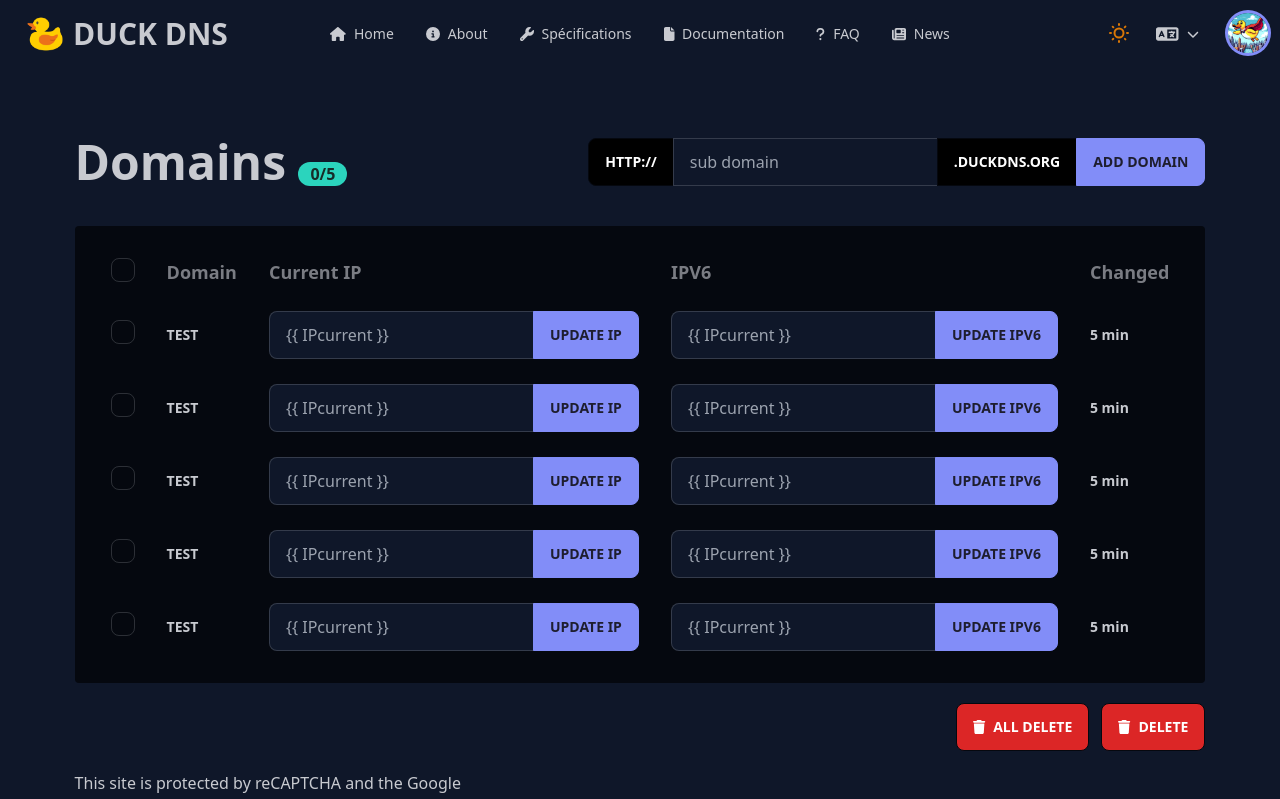
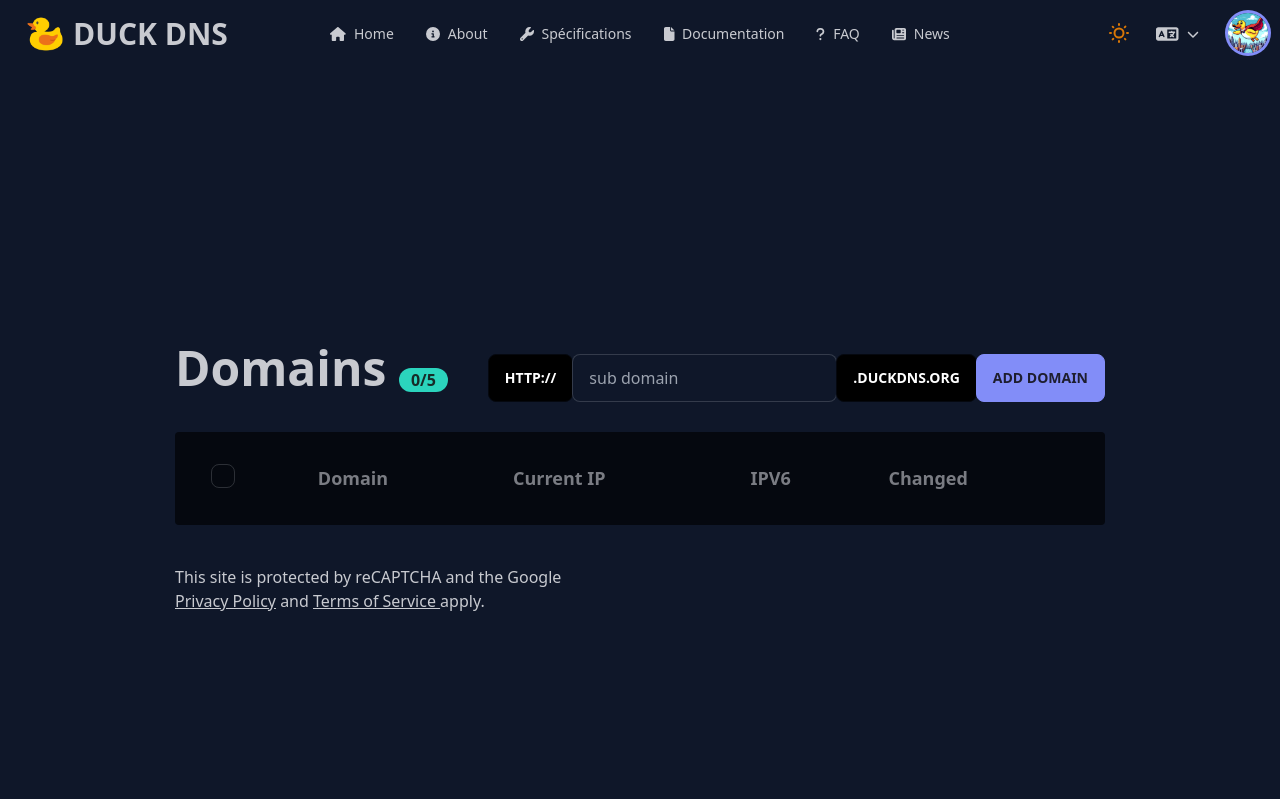
Before and after one commit to Foufou-exe/duckdns, a Vue app in the folder web/: page /domains in a window 1280 px wide. Shown: the top 799 px of the page. Built offline with nearby package versions, Linux system fonts and the light colour scheme; what vue3-lottie would draw is missing.

Commit message:
✨ feat(DOMAINS): EDIT
FINISH

```diff
--- a/web/src/components/DomainsPersonnalization.vue
+++ b/web/src/components/DomainsPersonnalization.vue
@@ -1,22 +1,26 @@
 <template>
-    <div class="min-h-scren">
-        <div class="flex space-x-10 mb-5 mt-5 justify-between">
-            <h1 class="text-3xl md:text-3xl lg:text-5xl font-extrabold mb-5">Domains <span class="badge badge-lg badge-success font-bold">{{ NumberDomain }}/5</span></h1>
-            <div class="join border-secondary">
-                <button class="btn bg-black no-animation join-item text-white">http://</button>
-                <input class="input input-bordered join-item" placeholder="sub domain"/>
-                <button class="btn bg-black  text-white no-animation   join-item ">.duckdns.org</button>
-                <button class="btn join-item btn-secondary">Add Domain</button>
+    <div class="">
+        <!-- En-tête -->
+        <div class="flex flex-wrap md:flex-nowrap justify-between items-center space-x-0 md:space-x-10 mb-5 mt-5">
+        <h1 class="text-3xl lg:text-5xl font-extrabold mb-5 flex-shrink-0">
+            Domains <span class="badge badge-lg badge-success font-bold">{{ domains.length }}/5</span>
+        </h1>
+        <div class="flex flex-wrap items-center join">
+            <button class="btn bg-black no-animation text-white flex-shrink-0">http://</button>
+            <input v-model="newDomain" class="input input-bordered flex-grow" placeholder="sub domain" />
+            <button class="btn bg-black text-white no-animation flex-shrink-0">.duckdns.org</button>
+            <button @click="addDomain" class="btn btn-secondary flex-shrink-0">Add Domain</button>
         </div>
     </div>
+
+    <!-- Tableau -->
     <div class="overflow-x-auto bg-base-200 rounded p-5">
     <table class="table">
-                <!-- head -->
         <thead>
         <tr>
             <th>
             <label>
-                        <input type="checkbox" class="checkbox" />
+                <input v-model="selectAll" @change="toggleAll" type="checkbox" class="checkbox" />
             </label>
             </th>
             <th class="text-lg">Domain</th>
@@ -26,27 +30,26 @@
         </tr>
         </thead>
         <tbody>
-                <!-- row 1 -->
-                <tr>
+        <tr v-for="domain in domains" :key="domain.id">
             <th>
             <label>
-                        <input type="checkbox" class="checkbox" />
+                <input v-model="domain.selected" type="checkbox" class="checkbox" />
             </label>
             </th>
             <td>
             <div class="flex items-center">
-                        <div class="font-bold">{{ Domain }}</div>
+                <div class="font-bold">{{ domain.name }}</div>
             </div>
             </td>
             <td>
             <div class="join">
-                            <input class="input input-bordered join-item" placeholder="{{ IPcurrent }}"/>
+                <input class="input input-bordered join-item" :placeholder="domain.ip"/>
                 <button class="btn join-item btn-secondary">Update ip</button>
             </div>
             </td>
             <td>
             <div class="join">
-                            <input class="input input-bordered join-item" placeholder="{{ IPcurrent }}"/>
+                <input class="input input-bordered join-item" :placeholder="domain.ipv6"/>
                 <button class="btn join-item btn-secondary">Update ipv6</button>
             </div>
             </td>
@@ -54,124 +57,22 @@
             <span>{{ Time }} min</span>
             </th>
         </tr>
-                <tr>
-                    <th>
-                    <label>
-                        <input type="checkbox" class="checkbox" />
-                    </label>
-                    </th>
-                    <td>
-                    <div class="flex items-center">
-                        <div class="font-bold">{{ Domain }}</div>
-                    </div>
-                    </td>
-                    <td>
-                        <div class="join">
-                            <input class="input input-bordered join-item" placeholder="{{ IPcurrent }}"/>
-                            <button class="btn join-item btn-secondary">Update ip</button>
-                        </div>
-                    </td>
-                    <td>
-                        <div class="join">
-                            <input class="input input-bordered join-item" placeholder="{{ IPcurrent }}"/>
-                            <button class="btn join-item btn-secondary">Update ipv6</button>
-                        </div>
-                    </td>
-                    <th>
-                        <span>{{ Time }} min</span>
-                    </th>
-                </tr>
-                <tr>
-                    <th>
-                    <label>
-                        <input type="checkbox" class="checkbox" />
-                    </label>
-                    </th>
-                    <td>
-                    <div class="flex items-center">
-                        <div class="font-bold">{{ Domain }}</div>
-                    </div>
-                    </td>
-                    <td>
-                        <div class="join">
-                            <input class="input input-bordered join-item" placeholder="{{ IPcurrent }}"/>
-                            <button class="btn join-item btn-secondary">Update ip</button>
-                        </div>
-                    </td>
-                    <td>
-                        <div class="join">
-                            <input class="input input-bordered join-item" placeholder="{{ IPcurrent }}"/>
-                            <button class="btn join-item btn-secondary">Update ipv6</button>
-                        </div>
-                    </td>
-                    <th>
-                        <span>{{ Time }} min</span>
-                    </th>
-                </tr>
-                <tr>
-                    <th>
-                    <label>
-                        <input type="checkbox" class="checkbox" />
-                    </label>
-                    </th>
-                    <td>
-                    <div class="flex items-center">
-                        <div class="font-bold">{{ Domain }}</div>
-                    </div>
-                    </td>
-                    <td>
-                        <div class="join">
-                            <input class="input input-bordered join-item" placeholder="{{ IPcurrent }}"/>
-                            <button class="btn join-item btn-secondary">Update ip</button>
-                        </div>
-                    </td>
-                    <td>
-                        <div class="join">
-                            <input class="input input-bordered join-item" placeholder="{{ IPcurrent }}"/>
-                            <button class="btn join-item btn-secondary">Update ipv6</button>
-                        </div>
-                    </td>
-                    <th>
-                        <span>{{ Time }} min</span>
-                    </th>
-                </tr>
-                <tr>
-                    <th>
-                    <label>
-                        <input type="checkbox" class="checkbox" />
-                    </label>
-                    </th>
-                    <td>
-                    <div class="flex items-center">
-                        <div class="font-bold">{{ Domain }}</div>
-                    </div>
-                    </td>
-                    <td>
-                        <div class="join">
-                            <input class="input input-bordered join-item" placeholder="{{ IPcurrent }}"/>
-                            <button class="btn join-item btn-secondary">Update ip</button>
-                        </div>
-                    </td>
-                    <td>
-                        <div class="join">
-                            <input class="input input-bordered join-item" placeholder="{{ IPcurrent }}"/>
-                            <button class="btn join-item btn-secondary">Update ipv6</button>
-                        </div>
-                    </td>
-                    <th>
-                        <span>{{ Time }} min</span>
-                    </th>
-                </tr>
-                <!-- row 2 -->
         </tbody>
     </table>
+    </div>
 
-        </div>
-        <div class="flex flex-row-reverse mt-5">
-            <button class="btn bg-red-600 hover:bg-red-700 text-white"><font-awesome-icon :icon="['fas', 'trash']" />delete</button>
-            <button class="btn bg-red-600 hover:bg-red-700 text-white mr-3"><font-awesome-icon :icon="['fas', 'trash']" />all delete</button>
+    <!-- Boutons de suppression -->
+    <div class="flex flex-wrap-reverse md:flex-nowrap justify-end mt-5 space-x-1 md:space-x-3 space-y-2 md:space-y-0">
+    <button @click="deleteAll" class="btn bg-red-600 hover:bg-red-700 text-white" v-if="isAllSelected">
+        <font-awesome-icon :icon="['fas', 'trash']" /> All delete
+    </button>
+    <button @click="deleteSelected" class="btn bg-red-600 hover:bg-red-700 text-white" v-if="isAnySelected">
+        <font-awesome-icon :icon="['fas', 'trash']" /> Delete
+    </button>
     </div>
 </div>
+
+<!-- Pied de page -->
 <div class="font-thin mt-5">
     <p>
     This site is protected by reCAPTCHA and the Google
@@ -182,10 +83,73 @@
 </template>
 
 <script setup>
+import { ref, watch } from 'vue';
 
-const NumberDomain = 0
-const Domain = 'TEST'
-const IPcurrent = '82.98.2.3'
-const IPV6 = 'ff::fff::0000:3545:effewf:ffff'
-const Time = 5
+const NumberDomain = ref(0);
+const newDomain = ref('');
+const domains = ref([]);
+const selectAll = ref(false);
+const Time = ref(5);
+
+const isAllSelected = ref(false);
+const isAnySelected = ref(false);
+
+function addDomain() {
+  if (domains.value.length < 5) {
+    if (!domains.value.some(domain => domain.name === newDomain.value)) {
+      domains.value.push({
+        id: Date.now(),
+        name: newDomain.value,
+        ip: 'Autodetected IP',
+        ipv6: 'Autodetected IPv6',
+        selected: false
+      });
+      newDomain.value = '';
+    } else {
+      alert('This subdomain already exists.');
+    }
+  } else {
+    alert('You can only add up to 5 domains.');
+  }
+}
+
+function deleteSelected() {
+domains.value = domains.value.filter(domain => !domain.selected);
+updateSelectionStatus();
+}
+
+function deleteAll() {
+domains.value = [];
+updateSelectionStatus();
+}
+
+function toggleAll() {
+domains.value.forEach(domain => domain.selected = selectAll.value);
+updateSelectionStatus();
+}
+
+function updateSelectionStatus() {
+isAnySelected.value = domains.value.some(domain => domain.selected);
+isAllSelected.value = domains.value.length > 0 && domains.value.every(domain => domain.selected);
+selectAll.value = isAllSelected.value;
+}
+
+watch(domains, () => {
+  updateSelectionStatus();
+}, { deep: true });
+
 </script>
+
+<style scoped>
+.join {
+display: flex;
+}
+
+.join-item {
+margin-right: 5px;
+}
+
+.join-item:last-child {
+margin-right: 0;
+}
+</style>
```
Lines whose indentation alone changed are shown as unchanged.
